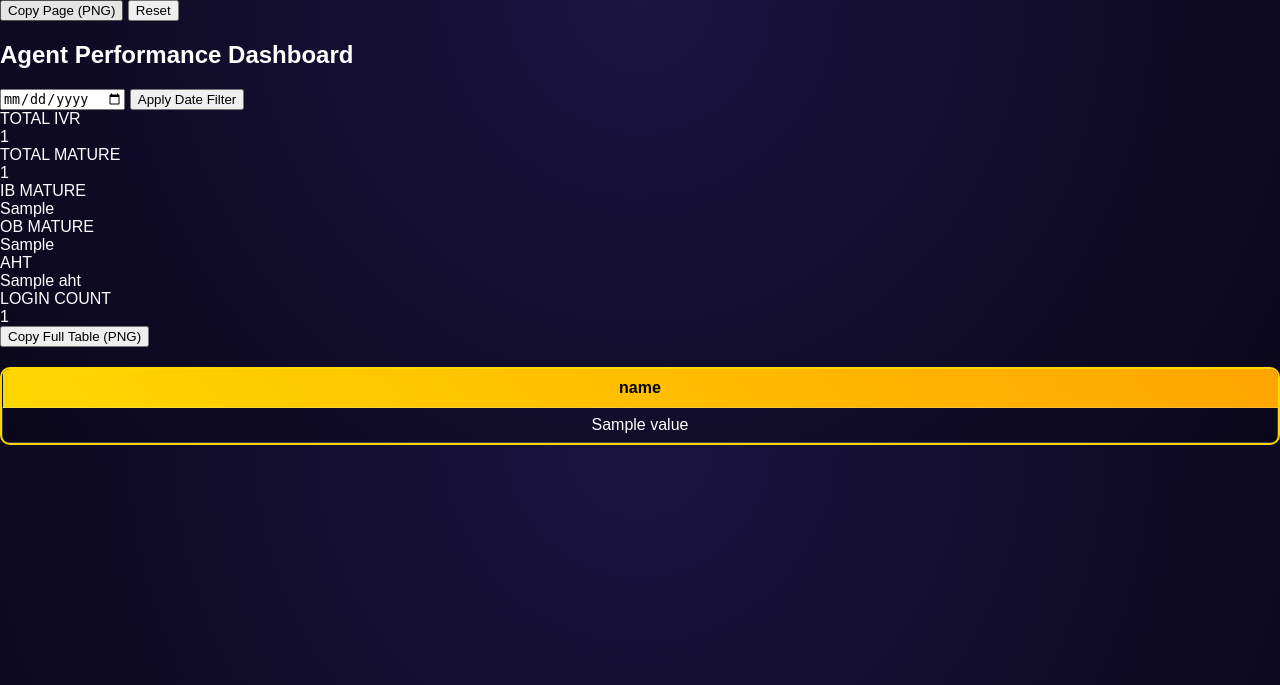
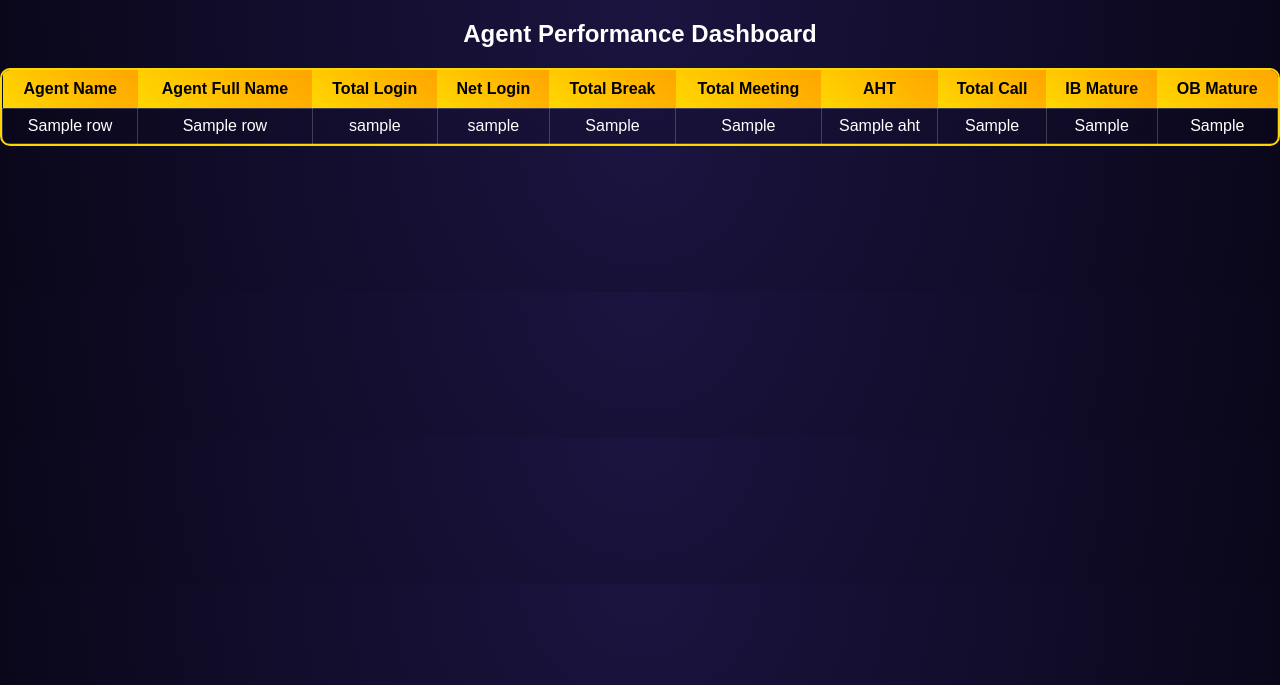
Before and after one commit to Viratmalakar/apr-report, a Flask app: template templates/dashboard.html in a window 1280 px wide. Shown: the top 685 px of the page. Run offline with Flask 3, Linux system fonts and the light colour scheme; the template is opened without the code that fills it: most values are stand-ins (such as "Sample title", 1, 10 or a date in 2020).

Commit message:
Revise dashboard layout and add agent metrics
Updated the dashboard layout and improved the table structure with additional columns for agent metrics.

```diff
--- a/templates/dashboard.html
+++ b/templates/dashboard.html
@@ -1,55 +1,52 @@
 <!DOCTYPE html>
 <html>
 <head>
-<title>Agent Performance Dashboard</title>
-<link rel="stylesheet" href="/static/style.css">
-<script src="https://cdnjs.cloudflare.com/ajax/libs/html2canvas/1.4.1/html2canvas.min.js"></script>
-<script src="/static/script.js"></script>
+    <title>Dashboard</title>
+    <link rel="stylesheet" href="/static/style.css">
 </head>
-<body class="bg">
+<body>
 
-<div class="top-right-buttons">
-    <button onclick="copyPagePNG()">Copy Page (PNG)</button>
-    <button onclick="resetPage()">Reset</button>
-</div>
-
-<h2 class="header">Agent Performance Dashboard</h2>
-
-<div class="filter-section">
-    <form method="post">
-        <input type="date" name="filter_date">
-        <button type="submit">Apply Date Filter</button>
-    </form>
-</div>
-
-<div class="summary">
-    <div class="box">TOTAL IVR<br>{{summary.total_ivr}}</div>
-    <div class="box">TOTAL MATURE<br>{{summary.total_mature}}</div>
-    <div class="box">IB MATURE<br>{{summary.ib_mature}}</div>
-    <div class="box">OB MATURE<br>{{summary.ob_mature}}</div>
-    <div class="box">AHT<br>{{summary.aht}}</div>
-    <div class="box">LOGIN COUNT<br>{{summary.login_count}}</div>
-</div>
-
-<div class="table-actions">
-    <button onclick="copyTablePNG()">Copy Full Table (PNG)</button>
-</div>
+<h2 style="text-align:center;">Agent Performance Dashboard</h2>
 
 <div class="table-container" id="tableSection">
 <table id="dataTable">
 <thead>
 <tr>
-{% for col in table[0].keys() %}
-<th>{{col}}</th>
-{% endfor %}
+    <th>Agent Name</th>
+    <th>Agent Full Name</th>
+    <th>Total Login</th>
+    <th>Net Login</th>
+    <th>Total Break</th>
+    <th>Total Meeting</th>
+    <th>AHT</th>
+    <th>Total Call</th>
+    <th>IB Mature</th>
+    <th>OB Mature</th>
 </tr>
 </thead>
 <tbody>
 {% for row in table %}
 <tr>
-{% for value in row.values() %}
-<td>{{value}}</td>
-{% endfor %}
+    <td>{{ row["Agent Name"] }}</td>
+    <td>{{ row["Agent Full Name"] }}</td>
+    <td>{{ row["Total Login Time"] }}</td>
+
+    <td class="{% if row['NetLogin_sec'] > 28800 %}green-cell{% endif %}">
+        {{ row["Total Net Login"] }}
+    </td>
+
+    <td class="{% if row['Break_sec'] > 2100 %}red-cell{% endif %}">
+        {{ row["Total Break"] }}
+    </td>
+
+    <td class="{% if row['Meeting_sec'] > 2100 %}red-cell{% endif %}">
+        {{ row["Total Meeting"] }}
+    </td>
+
+    <td>{{ row["AHT"] }}</td>
+    <td>{{ row["Total Call"] }}</td>
+    <td>{{ row["IB Mature"] }}</td>
+    <td>{{ row["OB Mature"] }}</td>
 </tr>
 {% endfor %}
 </tbody>
```
